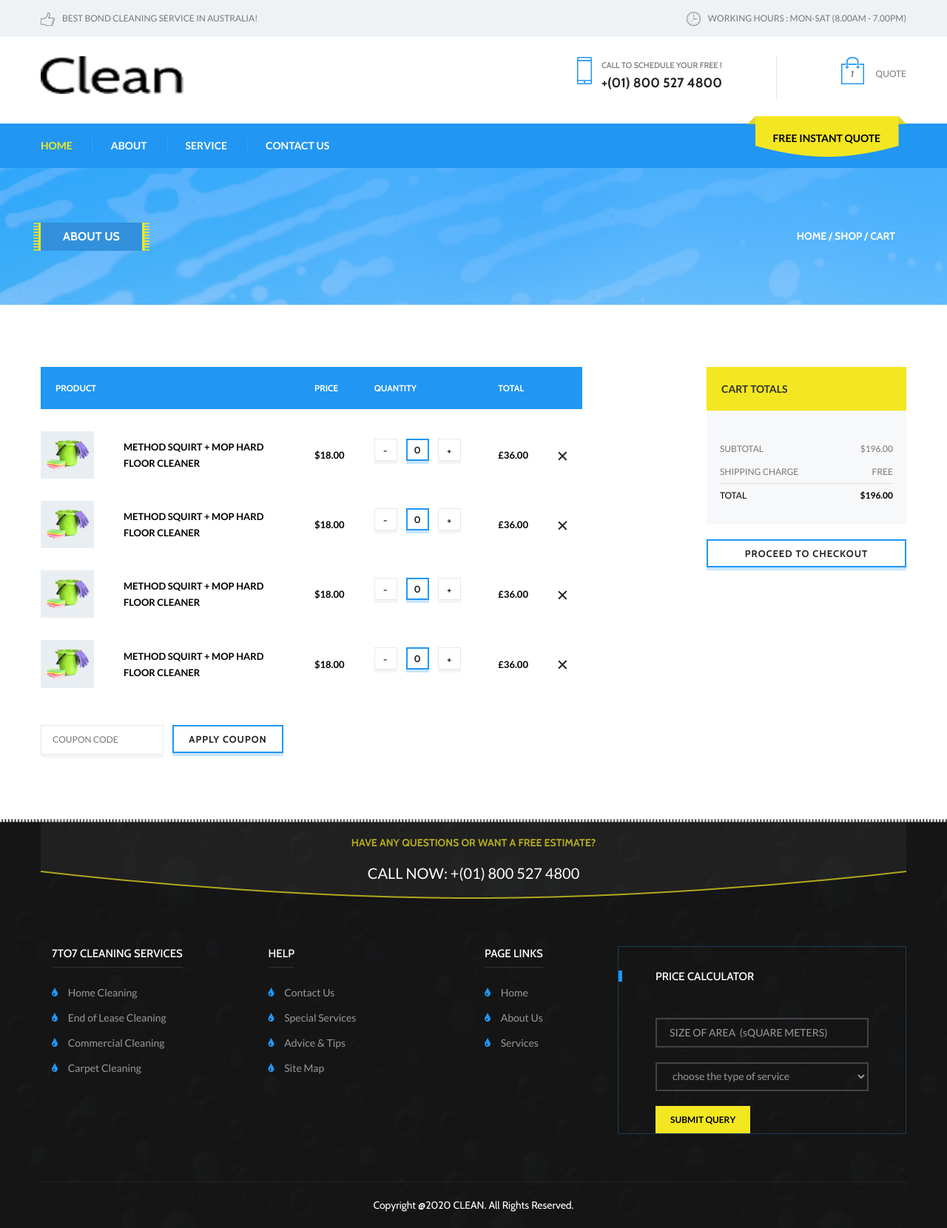
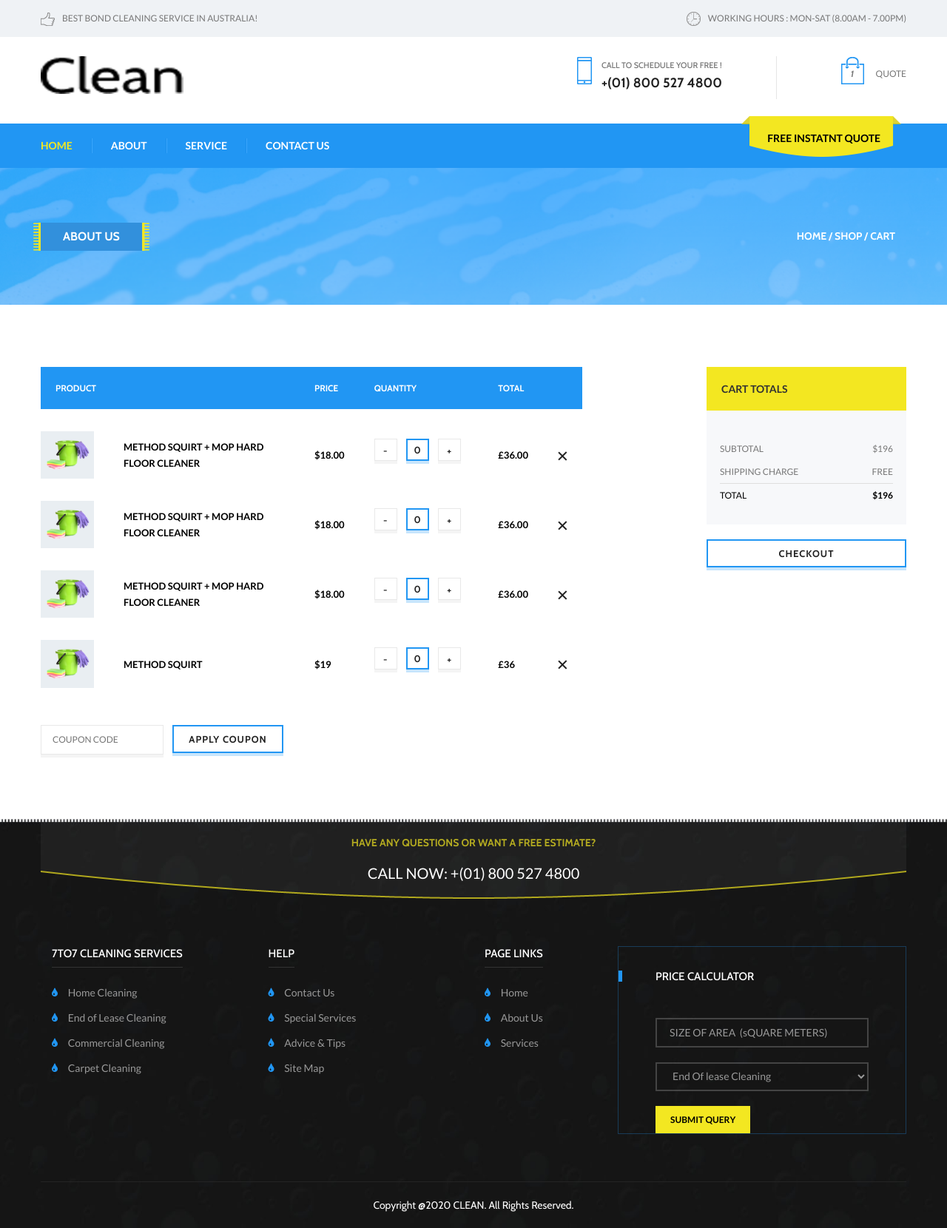
Before and after one commit to Rashmi-code/ICT-SP2020-CLEANING-PROJECT-TEAM-06, a PHP site: page /_punit/cart.php in a window 1280 px wide. Shown: the whole page at 74% size. Run offline with PHP 8.4, Linux system fonts and the light colour scheme; some libraries are stand-ins or nearby versions.

Commit message:
changes in pages

```diff
--- a/clean/clean/cart.php
+++ b/clean/clean/cart.php
@@ -166,10 +166,10 @@
 									</a>
 								</td>
 								<td class="product-name">
-									<a title="Product Name" href="#">Method Squirt + Mop Hard Floor Cleaner</a>
+									<a title="Product Name" href="#">Method Squirt</a>
 								</td>
 								<td data-title="Price" class="product-price">
-									<span class="amount">$18.00</span>
+									<span class="amount">$19</span>
 								</td>
 								<td data-title="Quantity" class="product-quantity">
 									<div class="quantity">
@@ -179,7 +179,7 @@
 									</div>
 								</td>
 								<td data-title="Total" class="product-subtotal">
-									<span class="amount">£36.00</span>
+									<span class="amount">£36</span>
 								</td>
 								<td class="product-remove">
 									<a title="Remove this item" class="remove" href="#"><img src="images/icon/close.png" alt="close" /></a>
@@ -205,7 +205,7 @@
 								<tbody>
 									<tr class="cart-subtotal">
 										<th>SubTotal</th>
-										<td><span class="amount">$196.00</span></td>
+										<td><span class="amount">$196</span></td>
 									</tr>
 									<tr class="shipping">
 										<th>Shipping Charge </th>
@@ -213,14 +213,14 @@
 									</tr>
 									<tr class="order-total">
 										<th>Total</th>
-										<td><strong><span class="amount">$196.00</span></strong> </td>
+										<td><strong><span class="amount">$196</span></strong> </td>
 									</tr>
 								</tbody>
 							</table>
 						</div>
 					</div>
 					<div class="wc-proceed-to-checkout">
-						<a title="Proceed To CheckOut" class="btn" href="http://localhost/_punit/ulysses/checkout/">Proceed to Checkout</a>
+						<a title="Proceed To CheckOut" class="btn" href="http://localhost/_punit/ulysses/checkout/"> Checkout</a>
 					</div>
 				</div>
 
--- a/clean/clean/footer.php
+++ b/clean/clean/footer.php
@@ -41,9 +41,9 @@
 				<form>
 					<input type="text" name="square-meter" placeholder="SIZE OF AREA  (sQUARE METERS)" required />
 					<select>
-						<option>choose the type of service</option>
-						<option>choose the type of service</option>
-						<option>choose the type of service</option>
+						<option>End Of lease Cleaning</option>
+						<option>Domestic Cleaning</option>
+						<option>Carpet Cleaning</option>
 						<option>choose the type of service</option>
 					</select>
 					<input type="submit" value="submit query" />
--- a/clean/clean/header.php
+++ b/clean/clean/header.php
@@ -94,7 +94,7 @@
 						</div><!-- /.navbar-collapse -->
 					</nav><!-- col-md-8 /- -->
 					<div class="col-md-4 quote">
-						<a  title="Free Quote" href="#">free instant quote</a>
+						<a  title="Free Quote" href="#">Free Instatnt Quote</a>
 					</div>
 				</div>
 			</div><!-- /.container -->
```
